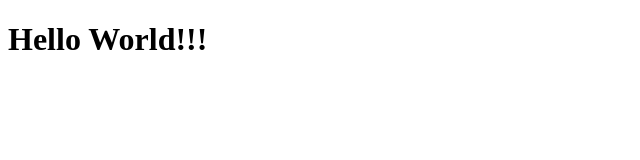
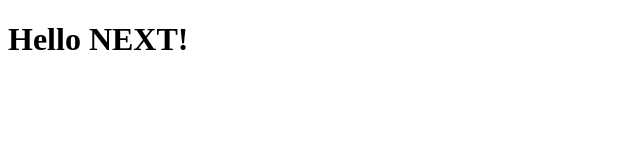
Before and after one commit to govindongit/next15-prac, a Next.js app: page / in a window 1280 px wide. Shown: the top 160 px of the page, without its empty margins (0-640 px from the left). Built offline with nearby package versions, Linux system fonts and the light colour scheme.

Commit message:
nested dynamic routing

```diff
--- a/src/app/page.tsx
+++ b/src/app/page.tsx
@@ -1,3 +1,3 @@
 export default function Home(){
-    return <h1>Hello World!!!</h1>
+    return <h1>Hello NEXT!</h1>
 }
--- a/src/app/products/[productId]/page.tsx
+++ b/src/app/products/[productId]/page.tsx
@@ -1,5 +1,4 @@
-export default async function ProductDetails({params,}:{params: Promise<{productId:string}>;}){
-
+export default async function ProductDetails({params}:{params: Promise<{productId:string}>;}){
     const productId = (await params).productId;
     return <h1>Details about the product {productId}</h1>;
 }
```
Also changed, not shown: src/app/products/[productId]/reviews/[reviewId]/page.tsx (added, +8 -0 lines).
